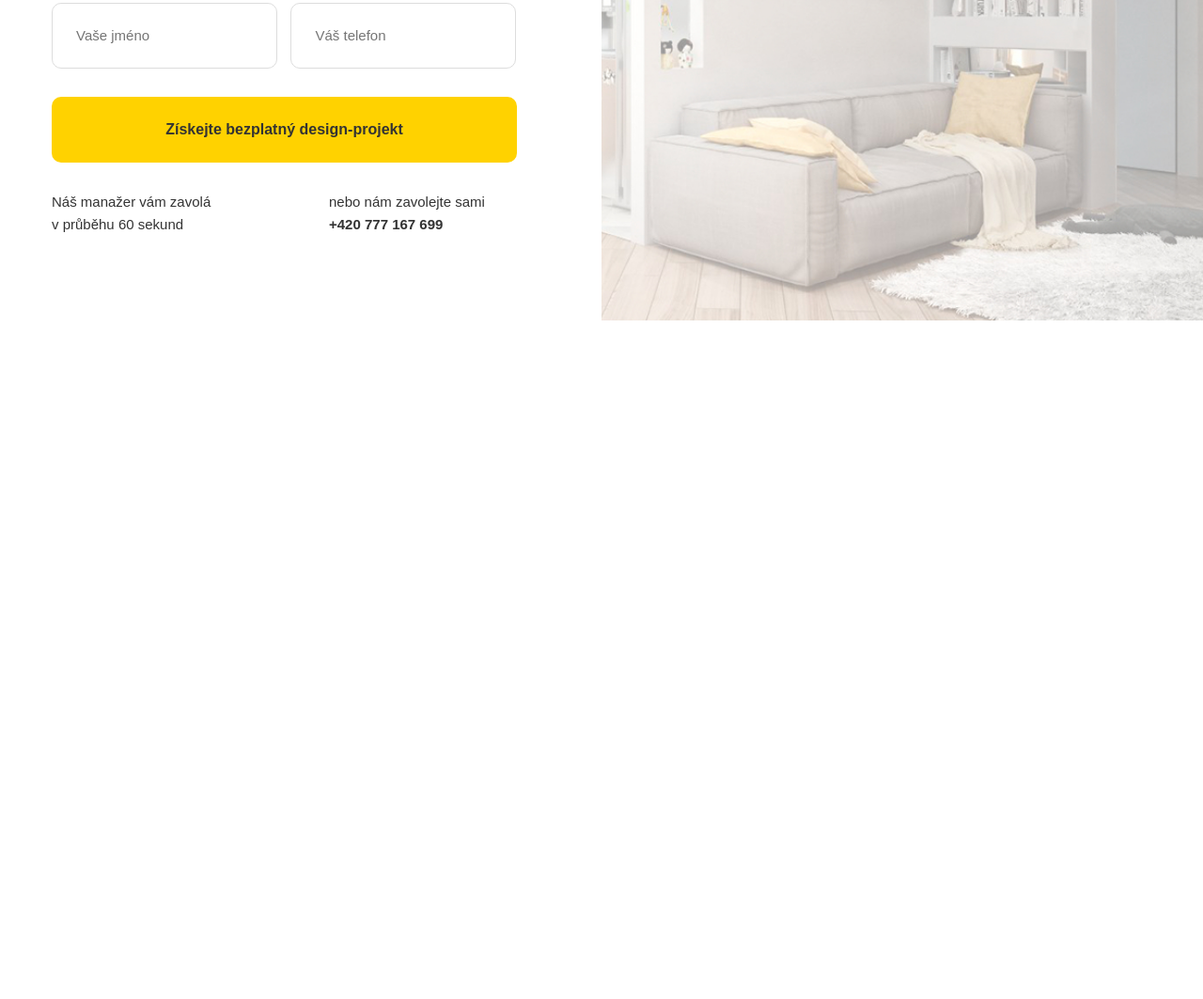
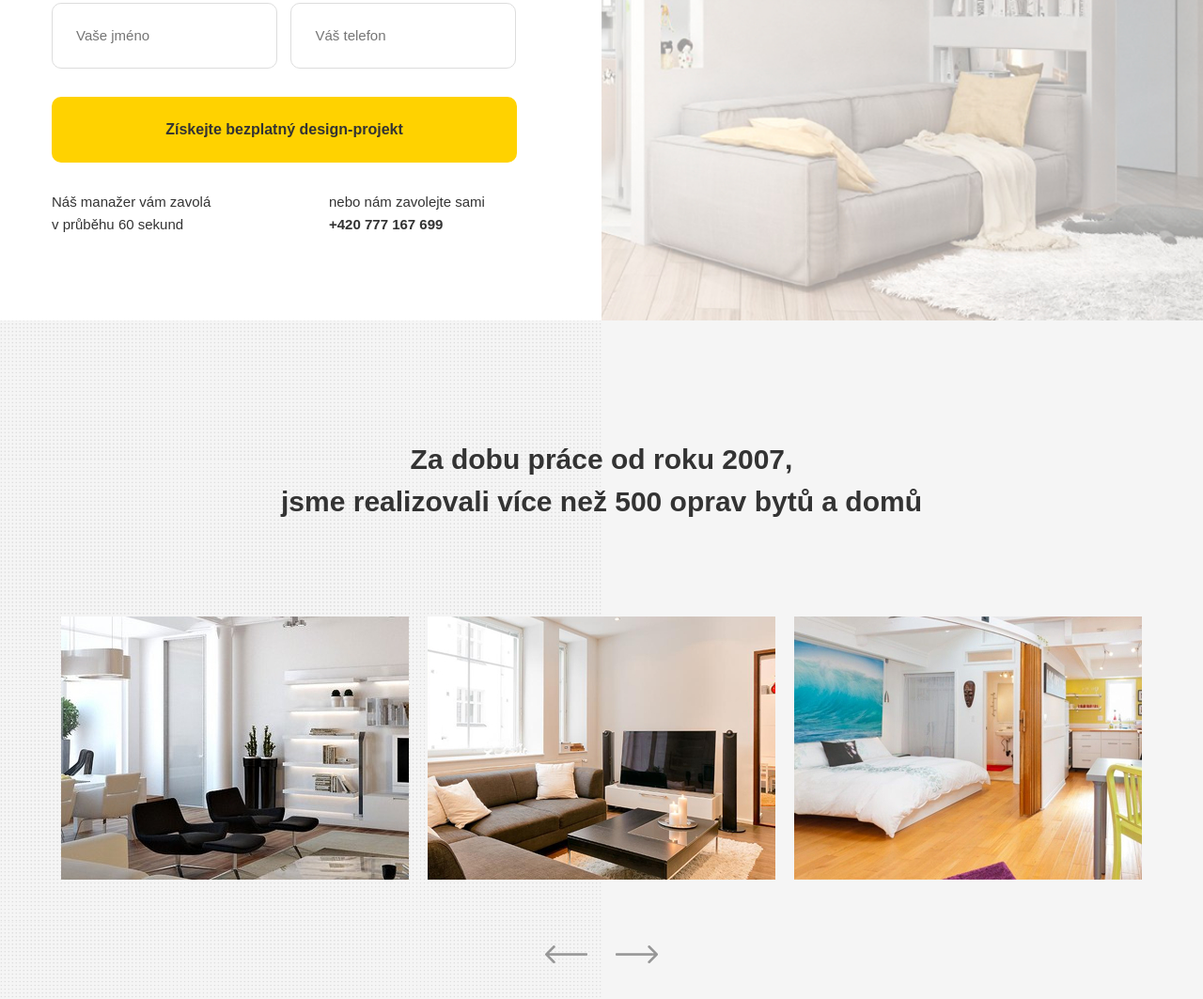
Before and after one commit to PetrVan/build, a plain HTML site: page src/index.html in a window 1280 px wide. Shown: the part 987-2050 px from the top of the page at 94% size. Before the commit the page ends 1328 px from the top, so only its background shows below. Drawn offline with nearby package versions, Linux system fonts and the light colour scheme.

Commit message:
Přidání sekce Portfólio a slideru

```diff
--- /dev/null
+++ b/src/css/slick.css
@@ -0,0 +1,119 @@
+/* Slider */
+.slick-slider
+{
+    position: relative;
+
+    display: block;
+    box-sizing: border-box;
+
+    -webkit-user-select: none;
+       -moz-user-select: none;
+        -ms-user-select: none;
+            user-select: none;
+
+    -webkit-touch-callout: none;
+    -khtml-user-select: none;
+    -ms-touch-action: pan-y;
+        touch-action: pan-y;
+    -webkit-tap-highlight-color: transparent;
+}
+
+.slick-list
+{
+    position: relative;
+
+    display: block;
+    overflow: hidden;
+
+    margin: 0;
+    padding: 0;
+}
+.slick-list:focus
+{
+    outline: none;
+}
+.slick-list.dragging
+{
+    cursor: pointer;
+    cursor: hand;
+}
+
+.slick-slider .slick-track,
+.slick-slider .slick-list
+{
+    -webkit-transform: translate3d(0, 0, 0);
+       -moz-transform: translate3d(0, 0, 0);
+        -ms-transform: translate3d(0, 0, 0);
+         -o-transform: translate3d(0, 0, 0);
+            transform: translate3d(0, 0, 0);
+}
+
+.slick-track
+{
+    position: relative;
+    top: 0;
+    left: 0;
+
+    display: block;
+    margin-left: auto;
+    margin-right: auto;
+}
+.slick-track:before,
+.slick-track:after
+{
+    display: table;
+
+    content: '';
+}
+.slick-track:after
+{
+    clear: both;
+}
+.slick-loading .slick-track
+{
+    visibility: hidden;
+}
+
+.slick-slide
+{
+    display: none;
+    float: left;
+
+    height: 100%;
+    min-height: 1px;
+}
+[dir='rtl'] .slick-slide
+{
+    float: right;
+}
+.slick-slide img
+{
+    display: block;
+}
+.slick-slide.slick-loading img
+{
+    display: none;
+}
+.slick-slide.dragging img
+{
+    pointer-events: none;
+}
+.slick-initialized .slick-slide
+{
+    display: block;
+}
+.slick-loading .slick-slide
+{
+    visibility: hidden;
+}
+.slick-vertical .slick-slide
+{
+    display: block;
+
+    height: auto;
+
+    border: 1px solid transparent;
+}
+.slick-arrow.slick-hidden {
+    display: none;
+}
--- a/src/index.html
+++ b/src/index.html
@@ -6,6 +6,7 @@
     <meta name="viewport" content="width=device-width, initial-scale=1.0">
     <link rel="stylesheet" href="css/normalize.css">
     <link rel="stylesheet" href="css/style.css">
+    <link rel="stylesheet" href="css/slick.css">
     <title>Hause Fix</title>
 </head>
 <body>
@@ -88,6 +89,32 @@
                 </div>
             </div>
         </section>
+
+        <section class="portfolio">
+            <div class="container">
+                <h2 class="section-title portfolio__title">
+                    Za dobu práce od roku 2007, </br> jsme realizovali více než 500 oprav bytů a domů
+                </h2>
+
+                <div class="slider">
+                    <div class="slide__item"><img class="slider__image" src="img/portfolio1.jpg" alt="Obrázek 1"></div>
+                    <div class="slide__item"><img class="slider__image" src="img/portfolio2.jpg" alt="Obrázek 2"></div>
+                    <div class="slide__item"><img class="slider__image" src="img/portfolio3.jpg" alt="Obrázek 3"></div>
+                    <div class="slide__item"><img class="slider__image" src="img/portfolio1.jpg" alt="Obrázek 1"></div>
+                    <div class="slide__item"><img class="slider__image" src="img/portfolio2.jpg" alt="Obrázek 2"></div>
+                    <div class="slide__item"><img class="slider__image" src="img/portfolio3.jpg" alt="Obrázek 3"></div>
+                </div>
+                <div class="arrows portfolio__arrows">
+                    <div class="arrows__left">
+                        <img src="img/arrow-left.png" alt="Šipka vlevo">
+                    </div>
+                    <div class="arrows__right">
+                        <img src="img/arrow-right.png" alt="Šipka vpravo">
+                    </div>
+                </div>
+            </div>
+        </section>
+
     </main>
     <div class="modal" id="modal">
         <div class="modal-dialog">
@@ -96,9 +123,8 @@
         </div>
     </div>
 
-    <script src="https://code.jquery.com/jquery-3.6.3.min.js">
-    </script>
-
+    <script src="https://code.jquery.com/jquery-3.6.3.min.js"> </script>
+    <script src="js/slick.min.js"></script>
     <script src="js/main.js"></script>
 </body>
 </html>
--- a/src/js/main.js
+++ b/src/js/main.js
@@ -23,4 +23,25 @@ $(document).ready(function(){
     close.on('click', function(){
         modal.removeClass('modal_active');
     });
+
+    $('.slider').slick({
+        slidesToShow: 3,
+        slidesToScroll: 1,
+        prevArrow: $('.arrows__left'),
+        nextArrow: $('.arrows__right'),
+        responsive: [
+            {
+              breakpoint: 1200,
+              settings: {
+                slidesToShow: 2,
+              }
+            },
+            {
+              breakpoint: 768,
+              settings: {
+                slidesToShow: 1,
+              }
+            }
+            ]
+    });
 });
--- a/src/sass/style.sass
+++ b/src/sass/style.sass
@@ -32,6 +32,11 @@ img
     font-size: 15px
     border-radius: 10px
     padding: 25px
+
+.section-title
+    font-size: 30px
+    text-align: center
+    line-height: 45px
 
 .header
     padding: 20px 0
@@ -210,6 +215,27 @@ img
         font-size: 15px
         font-weight: 700
 
+.portfolio
+    padding: 100px 0
+    background: $grey url('../img/portfolio-bg.png') left repeat-y
+    background-size: 50%
+
+    &__title
+       margin-bottom: 100px
+       color: $accent
+    &__arrows
+        max-width: 120px
+        display: flex
+        justify-content: space-between
+        margin: auto
+        margin-top: 70px
+.slider
+    &__image
+        margin: auto
+
+.arrows__left, .arrows__right
+    cursor: pointer
+
 
 
 .modal
@@ -234,3 +260,4 @@ img
             position: absolute
             right: 0
             top: 0
+            cursor: pointer
```
Also changed, not shown: src/css/slick-theme.css (added), src/css/style.css, src/img/arrow-left.png (added), src/img/arrow-right.png (added), src/img/portfolio-bg.png (added), src/img/portfolio1.jpg (added), src/img/portfolio2.jpg (added), src/img/portfolio3.jpg (added), src/js/slick.min.js (added), 1 other file.
